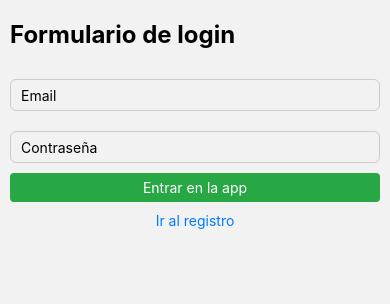
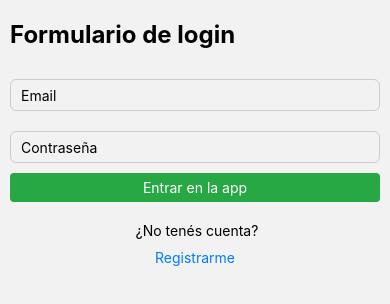
Before and after one commit to lgarciadevesa/pi-tdm-grupo4-segundaparte, a React Native app: screen /Login in a window 390 px wide. Shown: the top 304 px of the page. Built offline with nearby package versions, Linux system fonts and the light colour scheme.

Commit message:
cambio estetico login

```diff
--- a/src/screens/Login.js
+++ b/src/screens/Login.js
@@ -75,8 +75,9 @@ function Login(props) {
                 null
             }
 
+            <Text style={styles.textoLogin}> ¿No tenés cuenta?</Text>
             <Pressable onPress={() => props.navigation.navigate('Register')}>
-                <Text style={styles.link}>Ir al registro</Text>
+                <Text style={styles.link}>Registrarme</Text>
             </Pressable>
 
         </View>
@@ -119,6 +120,11 @@ const styles = StyleSheet.create({
         color: '#007bff',
         textAlign: 'center',
     },
+    textoLogin: {
+        textAlign: 'center',
+        marginTop: 10,
+        marginBottom: 10,
+    },
     error: {
         marginBottom: 10,
     },
```
